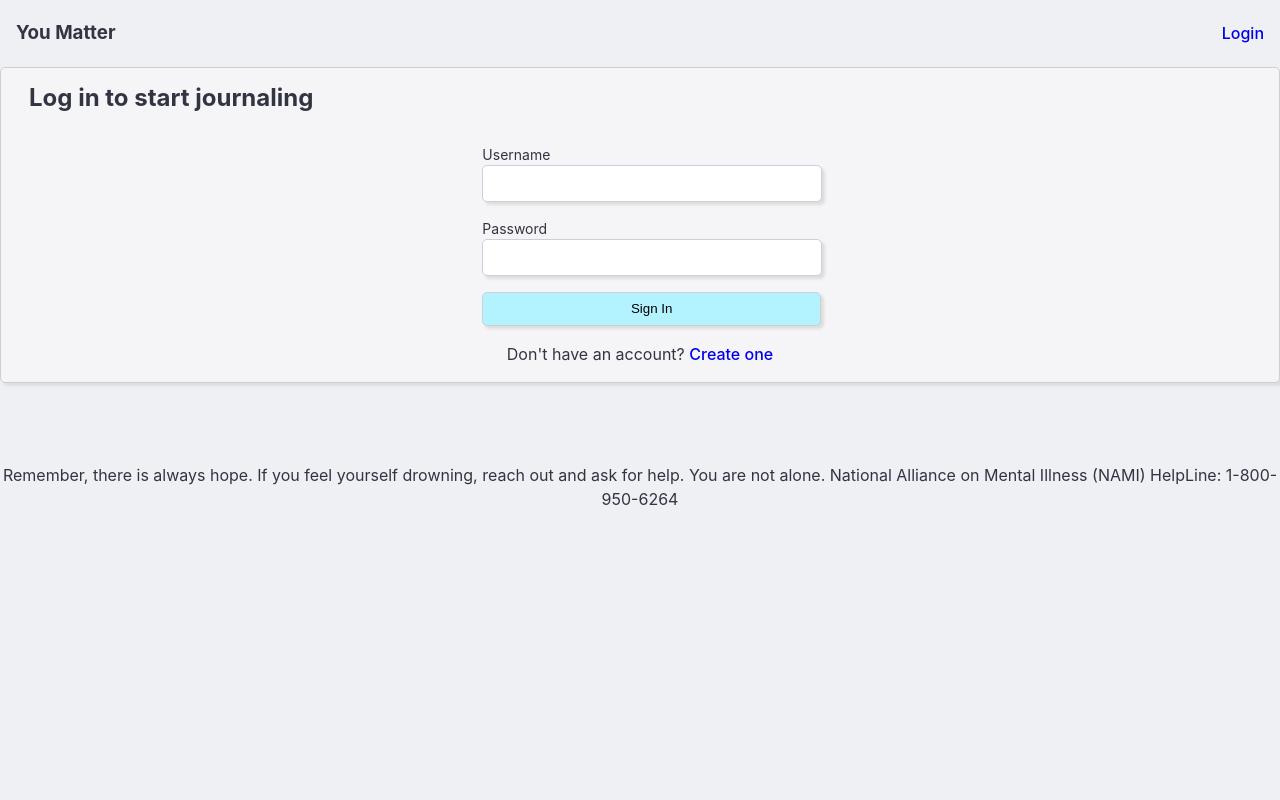
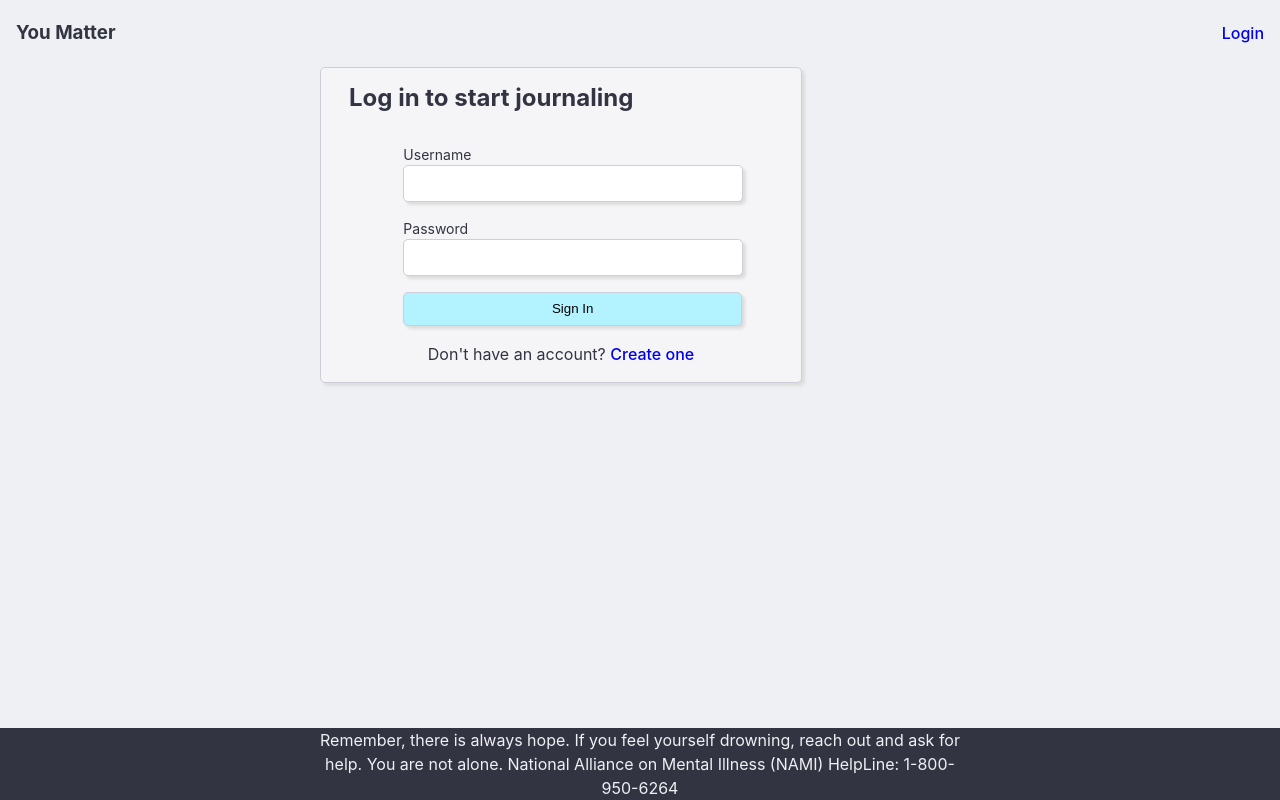
Before and after one commit to jase-d-ace/openai-ikigai-journaling, a React (Vite) app in the folder mental_health_frontend/: page /login in a window 1280 px wide. Built offline with nearby package versions, Linux system fonts and the light colour scheme.

Commit message:
pin footer to bottom of page

```diff
--- a/mental_health_frontend/src/App.css
+++ b/mental_health_frontend/src/App.css
@@ -3,6 +3,11 @@ header {
 
     h2 {
         margin: 0.5em;
+    }
+
+    h1 {
+        font-size: 32px;
+        margin-left: 8em;
     }
 
 }
@@ -83,6 +88,8 @@ header {
     display: flex;
     flex-direction: column;
     align-items: center;
+    width: 30em;
+    margin-left: 20em;
 
     .register-link {
         text-align: center;
@@ -266,9 +273,20 @@ header {
 }
 
 .footer {
-    margin-top: 5em;
-    min-height: 50px;
     text-align: center;
+    align-self: center;
+    width: 100vw;
+    background: #323441;
+    color: #EFF0F4;
+    display: flex;
+    flex-direction: column;
+    position: absolute;
+    bottom: 0;
+
+    footer {
+        width: 40em;
+        align-self: center;
+    }
 }
 
 @media (max-width: 450px) {
--- a/mental_health_frontend/src/index.css
+++ b/mental_health_frontend/src/index.css
@@ -10,6 +10,8 @@
   text-rendering: optimizeLegibility;
   -webkit-font-smoothing: antialiased;
   -moz-osx-font-smoothing: grayscale;
+  position: relative;
+  min-height: 100vh;
 }
 
 body {
```
